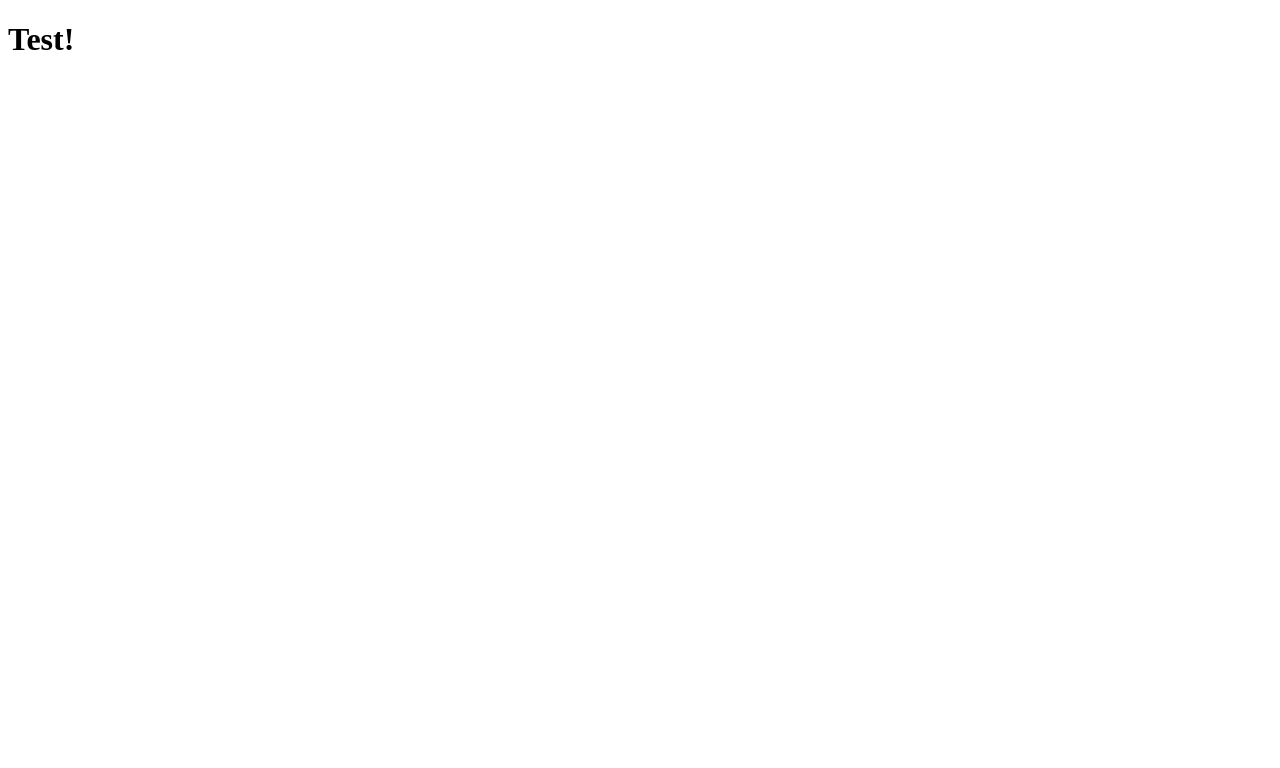
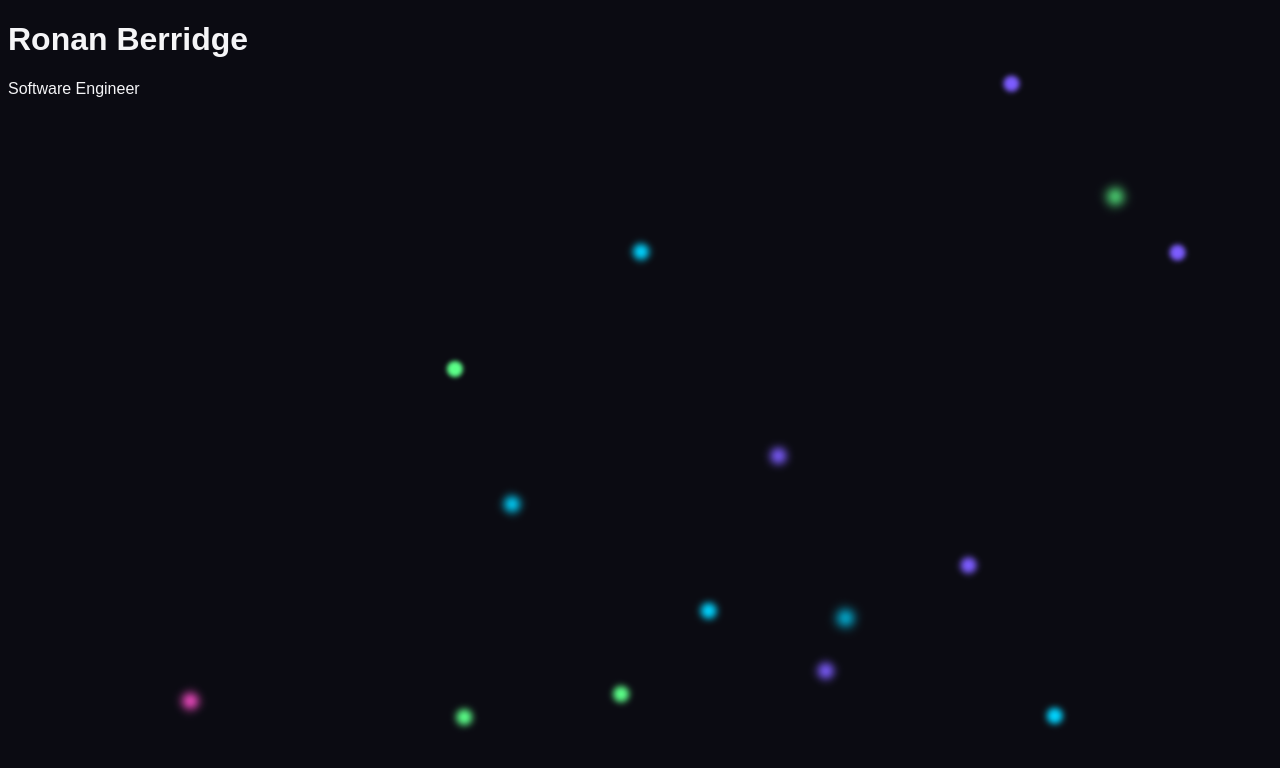
Before and after one commit to Mystical-a/portfolio, a plain HTML site: page index.html in a window 1280 px wide. Drawn offline with Linux system fonts and the light colour scheme.

Commit message:
Added Background

```diff
--- /dev/null
+++ b/background.css
@@ -0,0 +1,31 @@
+/* Background, set animations for moving a span and rotating it*/
+@keyframes move {
+    100% {
+        transform: translate3d(0, 0, 1px) rotate(360deg);
+    }
+}
+
+/* Then set the background to fill the entire screen, behind text, in the correct colour */
+.background {
+    position: fixed;
+    width: 100vw;
+    height: 100vh;
+    top: 0;
+    left: 0;
+    background: #0b0b12;
+    z-index: -1;
+    overflow: hidden;
+}
+
+/* Set spans to be circles with the animation */
+.background span {
+    width: 2vmin;
+    height: 2vmin;
+    border-radius: 2vmin;
+    backface-visibility: hidden;
+    position: absolute;
+    animation: move;
+    animation-duration: 45s;
+    animation-timing-function: linear;
+    animation-iteration-count: infinite;
+}
--- /dev/null
+++ b/background.js
@@ -0,0 +1,34 @@
+// Setup the background
+const bg = document.getElementById("background");
+const colors = ["#5bff88", "#ff4ecd", "#00d4ff", "#7c5cff", "#5bffeb"];
+const numStars = 20;
+
+// For each of the stars...
+for (let i = 0; i < numStars; i++) {
+    // Create a span
+    const span = document.createElement("span");
+
+    // Give it a random position and colour from the list
+    span.style.top = Math.random() * 100 + "%";
+    span.style.left = Math.random() * 100 + "%";
+    span.style.color = colors[Math.floor(Math.random() * colors.length)];
+
+    // Giev it a random animation
+    span.style.animationDuration = (10 + Math.random() * 40) + "s";
+    span.style.animationDelay = (-Math.random() * 50) + "s";
+
+    // And a random transform origin for the rotation
+    span.style.transformOrigin =
+    (Math.random() * 40 - 20) + "vw " +
+    (Math.random() * 40 - 20) + "vh";
+
+    // Random glow size
+    span.style.boxShadow =
+    (Math.random() > 0.5 ? "-" : "") +
+    "4vmin 0 " +
+    (0.5 + Math.random()) +
+    "vmin currentColor";
+
+    // Then add it to the screen
+    bg.appendChild(span);
+}
--- a/index.html
+++ b/index.html
@@ -2,27 +2,26 @@
 <html lang="en">
 <head>
   <meta charset="UTF-8">
+
   <title>Ronan Berridge</title>
   <meta name="viewport" content="width=device-width, initial-scale=1" />
-  <!-- Primary Meta Tags -->
+
   <meta name="title" content="Ronan Berridge" />
-  <meta name="description" content="Ronan Berridge is a smart, cool and cracked professional developer with years of experience in C, Python and Lean." />
-
-  <!-- Open Graph / Facebook -->
-  <meta property="og:type" content="website" />
-  <meta property="og:url" content="https://ronanberridge.uk/" />
-  <meta property="og:title" content="Ronan Berridge" />
-  <meta property="og:description" content="Ronan Berridge is a smart, cool and cracked professional developer with years of experience in C, Python and Lean." />
-
-  <!-- X (Twitter) -->
-  <meta name="twitter:card" content="summary_large_image" />
-  <meta name="twitter:url" content="https://ronanberridge.uk/" />
-  <meta name="twitter:title" content="Ronan Berridge" />
-  <meta name="twitter:description" content="Ronan Berridge is a smart, cool and cracked professional developer with years of experience in C, Python and Lean." />
+  <meta name="description" content="Ronan Berridge's Portpholio" />
+  <link rel="stylesheet" href="background.css">
+  <link rel="stylesheet" href="styles.css">
+</head>
 
 <body>
+  <div class="background" id="background"></div>
+  <script src="background.js"></script>
 
-  <h1>Test!</h1>
+  <div class="content">
+
+    <h1>Ronan Berridge</h1>
+    <p>Software Engineer</p>
+
+  </div>
 
 </body>
 </html>
--- /dev/null
+++ b/styles.css
@@ -0,0 +1,23 @@
+/* Generic styles applied to everyting */
+
+/* Colours */
+:root {
+  --bg: #0b0b12;
+  --surface: #141420;
+  --primary: #7c5cff;
+  --secondary: #00d4ff;
+
+  --text-main: #f5f5f7;
+  --text-muted: #a0a0b3;
+
+  --orb1: #7c5cff;
+  --orb2: #00d4ff;
+  --orb3: #ff4ecd;
+  --orb4: #5bff88;
+}
+
+/* Text */
+body {
+    font-family: 'Poppins', sans-serif;
+    color: var(--text-main);
+}
```
Also changed, not shown: 404.png (deleted), image.png (deleted), style.css (added).
